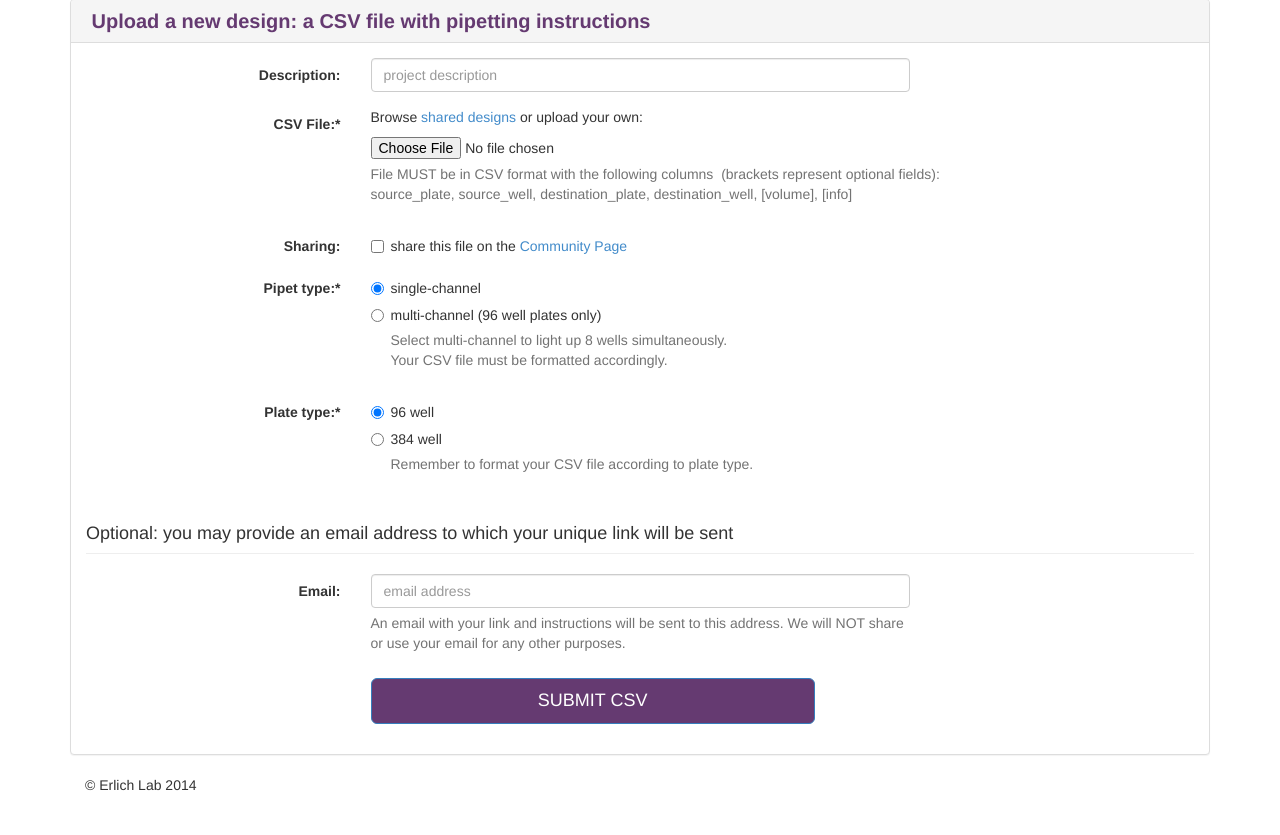
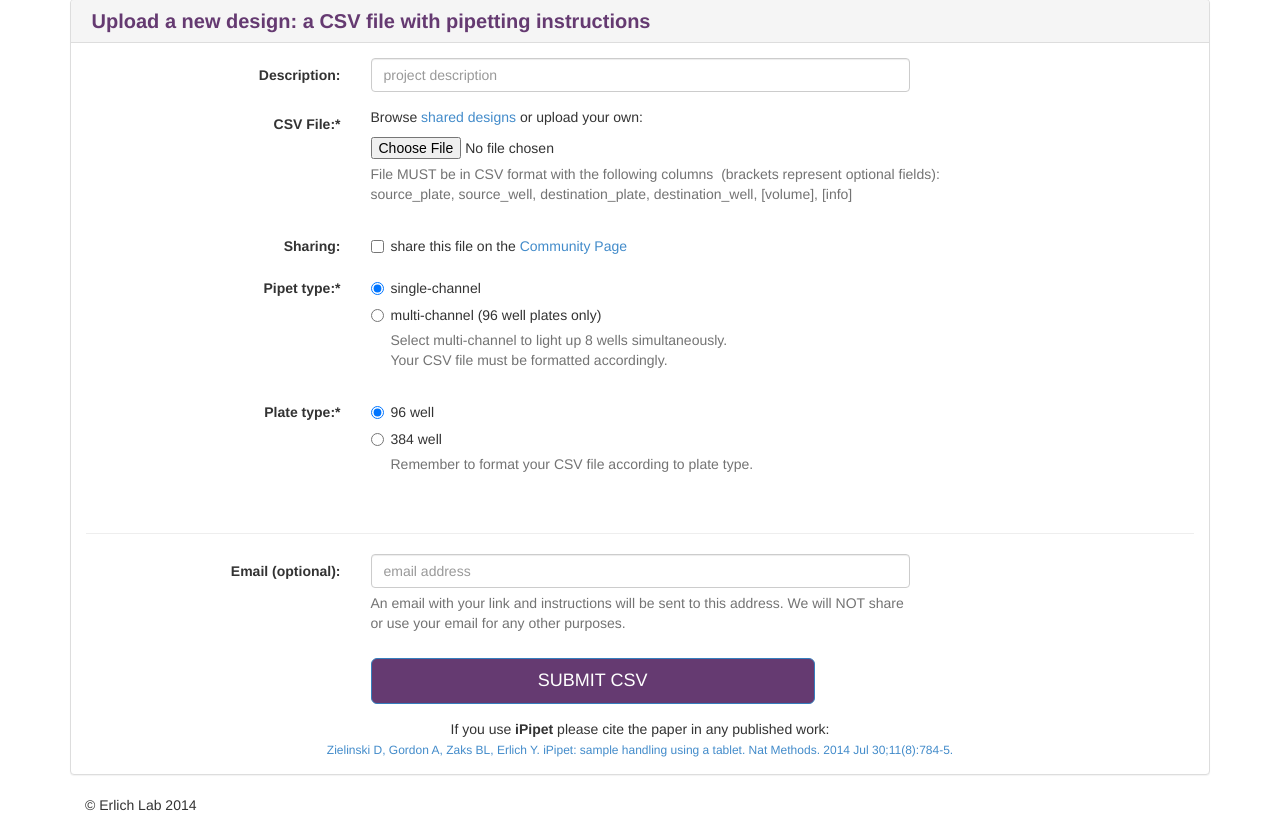
Before and after one commit to dinovski/iPipet, a Flask app: page /home in a window 1280 px wide. Shown: the part 419-1254 px from the top of the page. Before the commit the page ends 1210 px from the top, so only its background shows below. Run offline with Flask 2, Linux system fonts and the light colour scheme; some libraries are stand-ins or nearby versions.

Commit message:
edited wording on about page and added citation info to home page

```diff
--- a/templates/about.html
+++ b/templates/about.html
@@ -41,8 +41,9 @@ copyright (c) 2014 Dina Zielinski (dina@wi.mit.edu)
 			<p>Optimizing automated liquid-handling protocols can be tedious, even for simple tasks.</p>
 			<p><strong>iPipet</strong> was born out of necessity as an alternative to costly (often temperamental) robots.</p><p><em>We hope you find it useful!</em></p>
 			<h3 style="color:#653A71">To learn more:</h3>
-			<p><strong>See the publication here: </strong></p><p><a href="http://www.nature.com/nmeth/journal/v11/n8/full/nmeth.3028.html" target="_blank">Zielinski D, Gordon A, Zaks BL, Erlich Y. iPipet: sample handling using a tablet. Nat Methods. 2014 Jul 30;11(8):784-5.</a></p>
-			<p><strong>And check out the <a href="http://erlichya.tumblr.com/post/93339535499/ipipet-a-creative-hack-born-out-of-necessity" target="_blank">blog post</a>!</strong></p>
+			<p>Check out the <a href="http://erlichya.tumblr.com/post/93339535499/ipipet-a-creative-hack-born-out-of-necessity" target="_blank">blog post</a>
+			and <a href="http://wi.mit.edu/news/archive/2014/innovative-scientists-update-old-school-pipetting-new-age-technology" target="_blank">press release</a>.</p>
+			<p><strong>If you use <strong>iPipet</strong> please cite: </strong></p><p><a href="http://www.nature.com/nmeth/journal/v11/n8/full/nmeth.3028.html" target="_blank">Zielinski D, Gordon A, Zaks BL, Erlich Y. iPipet: sample handling using a tablet. Nat Methods. 2014 Jul 30;11(8):784-5.</a></p>
 		</div>
 
 		<div class="col-xs-6"><img src="{{ url_for("static", filename="demo_img.png") }}" /> </div>
--- a/templates/home.html
+++ b/templates/home.html
@@ -185,11 +185,10 @@ source_plate, source_well, destination_plate, destination_well, [volume], [info]
 </div>
 </div>
 
-
 <!-- put email button here -->
-<h4 class="page-header">Optional: you may provide an email address to which your unique link will be sent </h4>
+<h4 class="page-header"></h4>
 <div class="form-group">
-    <label for="input_email" class="col-sm-3 control-label">Email:</label>
+    <label for="input_email" class="col-sm-3 control-label">Email (optional):</label>
     <div class="col-sm-6">
       <input type="email" class="form-control" id="input_email" name="email" placeholder="email address">
       <p class="help-block">An email with your link and instructions will be sent to this address. We will NOT share or use your email for any other purposes.</p>
@@ -203,6 +202,8 @@ source_plate, source_well, destination_plate, destination_well, [volume], [info]
     </div>
   </div>
 
+  <center>If you use <strong>iPipet</strong> please cite the paper in any published work:</center>
+  <center><a href="http://www.nature.com/nmeth/journal/v11/n8/full/nmeth.3028.html" target="_blank" style="font-size:12px;">Zielinski D, Gordon A, Zaks BL, Erlich Y. iPipet: sample handling using a tablet. Nat Methods. 2014 Jul 30;11(8):784-5.</a></center>
 </form>
 
 
```
